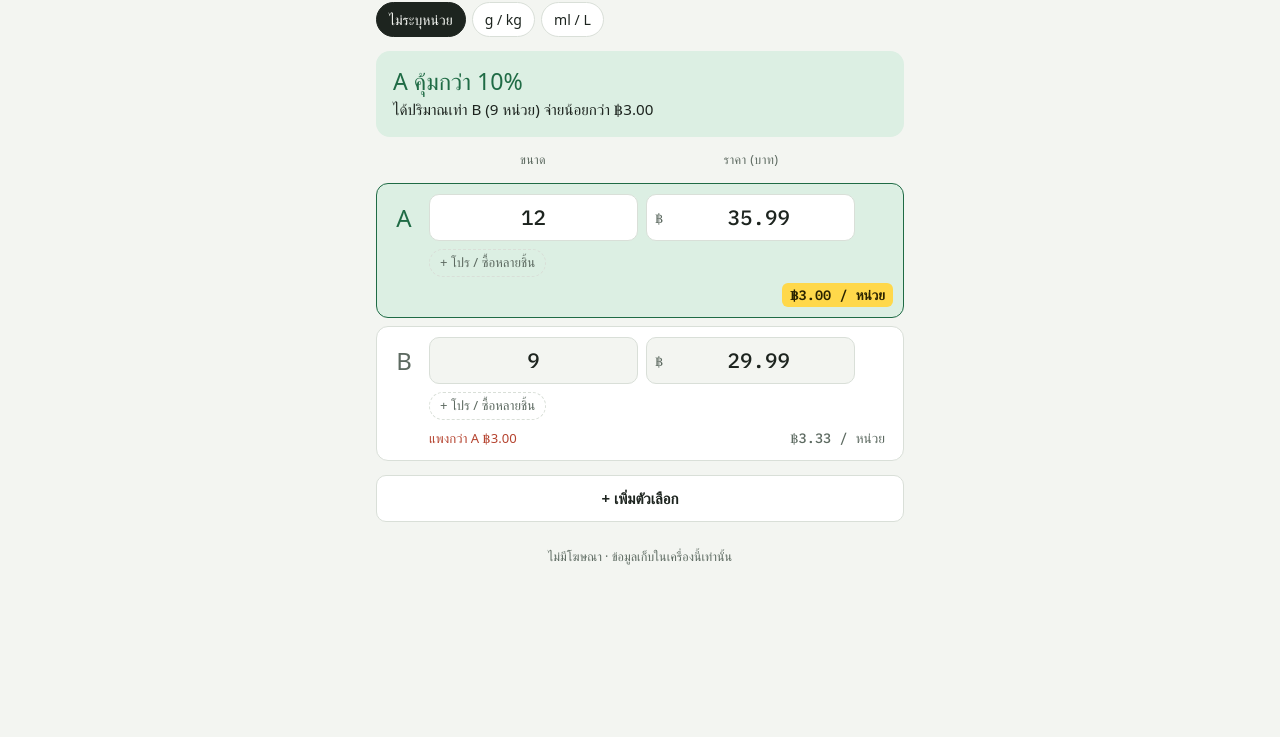
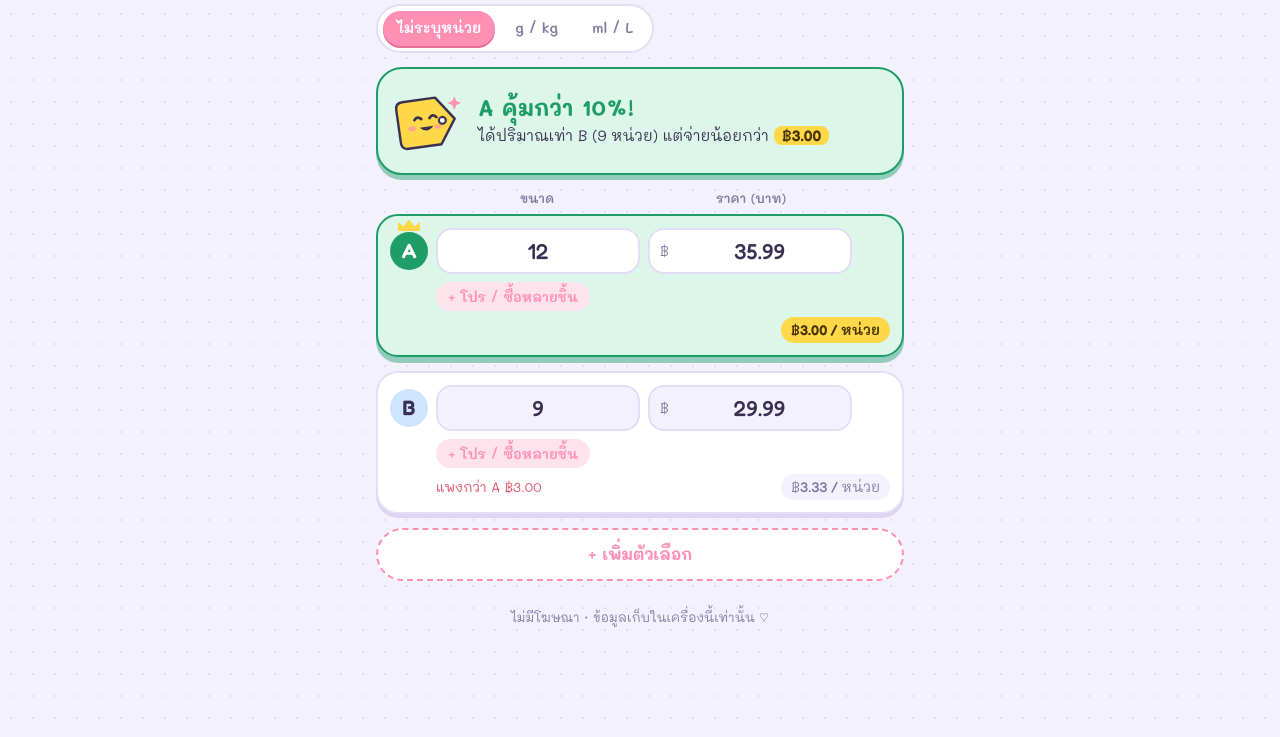
Before and after one commit to atkxmmm/kumkwa, a plain HTML site: page index.html in a window 1280 px wide. Shown: the part 63-800 px from the top of the page. Drawn offline with Linux system fonts and the light colour scheme; a web font is replaced by a local one.

Commit message:
Cuter look: pastel theme, rounded Thai font, mascot and new icon
Co-Authored-By: Claude Opus 5.5 <noreply@anthropic.com>
Claude-Session: https://claude.ai/code/session_019zv4E16KqJG6NiQ1cU4FmJ

```diff
--- a/index.html
+++ b/index.html
@@ -4,8 +4,8 @@
 <meta charset="utf-8">
 <meta name="viewport" content="width=device-width, initial-scale=1, viewport-fit=cover">
 <meta name="description" content="เทียบราคาต่อหน่วย ดูว่าสินค้าแบบไหนคุ้มกว่า">
-<meta name="theme-color" content="#f3f5f1" media="(prefers-color-scheme: light)">
-<meta name="theme-color" content="#141915" media="(prefers-color-scheme: dark)">
+<meta name="theme-color" content="#f4f1ff" media="(prefers-color-scheme: light)">
+<meta name="theme-color" content="#1d1929" media="(prefers-color-scheme: dark)">
 <meta name="apple-mobile-web-app-capable" content="yes">
 <meta name="mobile-web-app-capable" content="yes">
 <meta name="apple-mobile-web-app-status-bar-style" content="default">
@@ -24,114 +24,145 @@ button, input, select { touch-action: manipulation; }
 </style>
 <title>คุ้มกว่า</title>
 <link rel="preconnect" href="https://fonts.googleapis.com">
-<link rel="stylesheet" href="https://fonts.googleapis.com/css2?family=Bai+Jamjuree:wght@600;700&family=IBM+Plex+Sans+Thai:wght@400;500;600&family=IBM+Plex+Mono:wght@500;600&display=swap">
+<link rel="stylesheet" href="https://fonts.googleapis.com/css2?family=Mali:wght@400;600;700&family=Fredoka:wght@500;600&display=swap">
 <style>
-/* Layout: a one-hand calculator. Result banner on top, lettered rows (A, B, C…) like shelf tags, winner row turns green with a yellow price tag */
+/* Layout: a pocket calculator that feels like a sticker sheet. Mascot price tag reacts in the result bubble; lettered rows wear colored round badges; the winner row turns mint with a yellow tag */
 :root {
-  --bg: #f3f5f1;
+  --bg: #f4f1ff;          /* soft lavender paper */
   --surface: #ffffff;
-  --fg: #1d241f;
-  --muted: #5d6a61;
-  --line: #d9dfd8;
-  --accent: #1f6b45;
-  --accent-soft: #dcefe3;
+  --fg: #3a3152;          /* plum ink */
+  --muted: #847b9e;
+  --line: #e4ddf6;
+  --accent: #1f9d68;      /* mint win */
+  --accent-soft: #dcf6e9;
   --tag: #ffd84a;
-  --tag-fg: #2a2300;
-  --warn: #b5432f;
-  --warn-soft: #fbe9e4;
-  --font-display: "Bai Jamjuree", "IBM Plex Sans Thai", system-ui, sans-serif;
-  --font-body: "IBM Plex Sans Thai", system-ui, sans-serif;
-  --font-num: "IBM Plex Mono", ui-monospace, monospace;
+  --tag-fg: #4a3500;
+  --pink: #ff8fb3;
+  --pink-soft: #ffe3ec;
+  --warn: #e0506a;
+  --warn-soft: #ffe6ea;
+  --shadow: #ddd5f3;
+  --b1: #ffd0de; --b2: #cfe4ff; --b3: #fff0b8; --b4: #d9f5e4; --b5: #e8dcff; --b6: #ffe0c7;
+  --font-display: "Mali", "IBM Plex Sans Thai", system-ui, sans-serif;
+  --font-body: "Mali", "IBM Plex Sans Thai", system-ui, sans-serif;
+  --font-num: "Fredoka", "Mali", ui-rounded, system-ui, sans-serif;
 }
 @media (prefers-color-scheme: dark) { :root:not([data-theme="light"]) {
-  --bg: #141915; --surface: #1d241f; --fg: #e8eee9; --muted: #9aa89f; --line: #313b34;
-  --accent: #5fc58f; --accent-soft: #1d3326; --tag: #f0c935; --tag-fg: #241d00; --warn: #ef8a74; --warn-soft: #3a221c;
+  --bg: #1d1929; --surface: #2a2440; --fg: #f1ecff; --muted: #a79fc2; --line: #3d3557;
+  --accent: #5fdba2; --accent-soft: #1f3b31; --tag: #f5cf3f; --tag-fg: #2e2200; --pink: #ff8fb3; --pink-soft: #45263a;
+  --warn: #ff8496; --warn-soft: #482431; --shadow: #15121f;
+  --b1: #5a2d40; --b2: #263f63; --b3: #574a1c; --b4: #234a36; --b5: #3e3266; --b6: #5a3a24;
   color-scheme: dark; } }
 :root[data-theme="dark"] {
-  --bg: #141915; --surface: #1d241f; --fg: #e8eee9; --muted: #9aa89f; --line: #313b34;
-  --accent: #5fc58f; --accent-soft: #1d3326; --tag: #f0c935; --tag-fg: #241d00; --warn: #ef8a74; --warn-soft: #3a221c;
+  --bg: #1d1929; --surface: #2a2440; --fg: #f1ecff; --muted: #a79fc2; --line: #3d3557;
+  --accent: #5fdba2; --accent-soft: #1f3b31; --tag: #f5cf3f; --tag-fg: #2e2200; --pink: #ff8fb3; --pink-soft: #45263a;
+  --warn: #ff8496; --warn-soft: #482431; --shadow: #15121f;
+  --b1: #5a2d40; --b2: #263f63; --b3: #574a1c; --b4: #234a36; --b5: #3e3266; --b6: #5a3a24;
   color-scheme: dark; }
 
 * { box-sizing: border-box; }
-body { background: var(--bg); color: var(--fg); font-family: var(--font-body); font-size: 15px; line-height: 1.5; }
-.wrap { max-width: 560px; margin: 0 auto; padding-block: 16px 96px;
+body { background: var(--bg); color: var(--fg); font-family: var(--font-body); font-size: 15px; line-height: 1.55;
+  background-image: radial-gradient(var(--line) 1.2px, transparent 1.2px); background-size: 22px 22px; }
+.wrap { max-width: 560px; margin: 0 auto; padding-block: 18px 96px;
   padding-left: max(16px, env(safe-area-inset-left, 0px)); padding-right: max(16px, env(safe-area-inset-right, 0px));
   display: flex; flex-direction: column; gap: 14px; }
 
 .top { display: flex; align-items: center; justify-content: space-between; gap: 12px; }
-h1 { font-family: var(--font-display); font-size: 1.6rem; line-height: 1; margin: 0; }
-.link { font: inherit; background: none; border: none; color: var(--muted); cursor: pointer; padding: 6px 8px; border-radius: 8px; }
-.link:hover { color: var(--fg); }
+h1 { font-family: var(--font-display); font-weight: 700; font-size: 1.85rem; line-height: 1; margin: 0; display: flex; align-items: center; gap: 8px; }
+h1 .dot { width: 12px; height: 12px; border-radius: 50%; background: var(--pink); box-shadow: 16px 0 0 var(--tag), 32px 0 0 var(--accent); margin-right: 32px; }
+.link { font: inherit; font-weight: 600; background: var(--surface); border: 2px solid var(--line); color: var(--muted); cursor: pointer; padding: 4px 12px; border-radius: 999px; margin-left: 6px; }
+.link:hover { color: var(--fg); border-color: var(--pink); }
 
-.mode { display: flex; gap: 6px; flex-wrap: wrap; }
-.mode button { font: inherit; font-size: .88rem; padding: 6px 12px; border-radius: 999px; border: 1px solid var(--line); background: var(--surface); color: var(--fg); cursor: pointer; }
-.mode button[aria-pressed="true"] { background: var(--fg); color: var(--bg); border-color: var(--fg); }
+.mode { display: flex; gap: 6px; flex-wrap: wrap; background: var(--surface); padding: 5px; border-radius: 999px; border: 2px solid var(--line); align-self: flex-start; max-width: 100%; }
+.mode button { font: inherit; font-weight: 600; font-size: .9rem; padding: 6px 14px; border-radius: 999px; border: none; background: transparent; color: var(--muted); cursor: pointer; }
+.mode button[aria-pressed="true"] { background: var(--pink); color: #fff; box-shadow: 0 2px 0 #e76d96; }
 
-.verdict { min-height: 86px; border-radius: 14px; padding: 14px 16px; background: var(--surface); border: 1px solid var(--line); display: flex; flex-direction: column; justify-content: center; gap: 2px; }
-.verdict.win { background: var(--accent-soft); border-color: transparent; }
-.verdict .big { font-family: var(--font-display); font-size: 1.45rem; line-height: 1.25; text-wrap: balance; }
+.verdict { min-height: 104px; border-radius: 26px; padding: 14px 18px 14px 12px; background: var(--surface); border: 2px solid var(--line);
+  box-shadow: 0 5px 0 var(--shadow); display: flex; align-items: center; gap: 12px; }
+.verdict.win { background: var(--accent-soft); border-color: var(--accent); box-shadow: 0 5px 0 color-mix(in srgb, var(--accent) 45%, transparent); }
+.mascot { flex: 0 0 76px; width: 76px; height: 76px; }
+.mascot svg { width: 100%; height: 100%; display: block; overflow: visible; }
+.verdict.pop .mascot { animation: pop .55s cubic-bezier(.3, 1.6, .5, 1); }
+@keyframes pop { 0% { transform: scale(.6) rotate(-14deg); } 60% { transform: scale(1.12) rotate(6deg); } 100% { transform: none; } }
+.mascot .blink { animation: blink 4s infinite; transform-origin: center; transform-box: fill-box; }
+@keyframes blink { 0%, 92%, 100% { transform: scaleY(1); } 95% { transform: scaleY(.1); } }
+.vtext { display: flex; flex-direction: column; gap: 2px; min-width: 0; }
+.verdict .big { font-family: var(--font-display); font-weight: 700; font-size: 1.4rem; line-height: 1.3; text-wrap: balance; }
 .verdict.win .big { color: var(--accent); }
 .verdict .sub { color: var(--muted); font-size: .9rem; }
-.verdict .save { color: var(--fg); font-size: .95rem; font-weight: 500; }
-.alert { background: var(--warn-soft); color: var(--fg); border-radius: 10px; padding: 10px 14px; font-size: .88rem; }
+.verdict .save { color: var(--fg); font-size: .95rem; }
+.verdict .save b { font-family: var(--font-num); font-weight: 600; background: var(--tag); color: var(--tag-fg); padding: 0 8px; border-radius: 8px; }
+.alert { background: var(--warn-soft); color: var(--fg); border-radius: 18px; padding: 10px 14px; font-size: .88rem; border: 2px dashed var(--warn); }
 .alert b { color: var(--warn); }
 
-.colhead, .row-main { display: grid; grid-template-columns: 34px minmax(0, 1fr) minmax(0, 1fr) 30px; gap: 8px; align-items: center; }
-.colhead { font-size: .78rem; color: var(--muted); letter-spacing: .03em; padding: 0 10px; }
+.colhead, .row-main { display: grid; grid-template-columns: 38px minmax(0, 1fr) minmax(0, 1fr) 30px; gap: 8px; align-items: center; }
+.colhead { font-size: .8rem; font-weight: 600; color: var(--muted); padding: 0 12px; margin-bottom: -6px; }
 .colhead span { text-align: center; }
 
-.list { display: flex; flex-direction: column; gap: 8px; }
-.row { background: var(--surface); border: 1px solid var(--line); border-radius: 12px; padding: 10px; display: flex; flex-direction: column; gap: 8px; transition: background .15s; }
-.row.best { background: var(--accent-soft); border-color: var(--accent); }
-.letter { font-family: var(--font-display); font-size: 1.5rem; text-align: center; color: var(--muted); }
-.row.best .letter { color: var(--accent); }
+.list { display: flex; flex-direction: column; gap: 12px; }
+.row { background: var(--surface); border: 2px solid var(--line); border-radius: 22px; padding: 12px; display: flex; flex-direction: column; gap: 8px;
+  box-shadow: 0 4px 0 var(--shadow); transition: background .2s, border-color .2s, transform .2s; }
+.row.best { background: var(--accent-soft); border-color: var(--accent); transform: translateY(-2px); box-shadow: 0 6px 0 color-mix(in srgb, var(--accent) 45%, transparent); }
+.letter { font-family: var(--font-num); font-weight: 600; font-size: 1.3rem; width: 38px; height: 38px; border-radius: 50%; display: grid; place-items: center; color: var(--fg); background: var(--b1); position: relative; }
+.row:nth-child(6n+2) .letter { background: var(--b2); }
+.row:nth-child(6n+3) .letter { background: var(--b3); }
+.row:nth-child(6n+4) .letter { background: var(--b4); }
+.row:nth-child(6n+5) .letter { background: var(--b5); }
+.row:nth-child(6n+6) .letter { background: var(--b6); }
+.row.best .letter { background: var(--accent); color: var(--surface); }
+.row.best .letter::after { content: ""; position: absolute; top: -13px; left: 50%; width: 22px; height: 12px; transform: translateX(-50%);
+  background: var(--tag); clip-path: polygon(0 100%, 0 20%, 25% 60%, 50% 0, 75% 60%, 100% 20%, 100% 100%); }
 
-.num-wrap { display: flex; align-items: center; background: var(--bg); border: 1.5px solid var(--line); border-radius: 10px; min-width: 0; }
-.num-wrap:focus-within { border-color: var(--tag); box-shadow: 0 0 0 2px var(--tag); }
+.num-wrap { display: flex; align-items: center; background: var(--bg); border: 2px solid var(--line); border-radius: 16px; min-width: 0; }
+.num-wrap:focus-within { border-color: var(--pink); box-shadow: 0 0 0 3px var(--pink-soft); }
 .row.best .num-wrap { background: var(--surface); }
 .num-wrap.dim { opacity: .45; }
-.num { font-family: var(--font-num); font-size: 1.3rem; font-variant-numeric: tabular-nums; text-align: center; width: 100%; min-width: 0; border: none; background: transparent; color: var(--fg); padding: 9px 4px; outline: none; }
-.num-wrap select { font: inherit; font-size: 1rem; border: none; background: transparent; color: var(--muted); padding: 0 4px 0 0; }
-.affix { color: var(--muted); font-size: .85rem; padding-left: 8px; }
+.num { font-family: var(--font-num); font-weight: 500; font-size: 1.35rem; font-variant-numeric: tabular-nums; text-align: center; width: 100%; min-width: 0; border: none; background: transparent; color: var(--fg); padding: 8px 4px; outline: none; }
+.num::placeholder { color: var(--muted); opacity: .6; font-size: .9rem; }
+.num-wrap select { font: inherit; font-size: 1rem; border: none; background: transparent; color: var(--muted); padding: 0 6px 0 0; }
+.affix { color: var(--muted); font-size: .9rem; padding-left: 10px; }
 
-.del { border: none; background: none; color: var(--muted); cursor: pointer; font-size: 1.25rem; line-height: 1; padding: 4px; border-radius: 6px; }
-.del:hover { color: var(--warn); }
+.del { border: none; background: var(--bg); color: var(--muted); cursor: pointer; font-size: 1.1rem; line-height: 1; width: 30px; height: 30px; border-radius: 50%; }
+.del:hover { color: var(--warn); background: var(--warn-soft); }
 .del:disabled { visibility: hidden; }
 
-.row-sub { display: flex; flex-direction: column; gap: 6px; padding-left: 42px; }
-.promo-btn { align-self: flex-start; font: inherit; font-size: .82rem; color: var(--muted); background: none; border: 1px dashed var(--line); border-radius: 999px; padding: 3px 10px; cursor: pointer; }
-.promo { display: flex; align-items: center; gap: 6px; font-size: .85rem; color: var(--muted); flex-wrap: wrap; }
-.promo input, .promo select { font: inherit; font-size: 1rem; padding: 4px 6px; border-radius: 8px; border: 1.5px solid var(--line); background: var(--bg); color: var(--fg); }
+.row-sub { display: flex; flex-direction: column; gap: 6px; padding-left: 46px; }
+.promo-btn { align-self: flex-start; font: inherit; font-size: .85rem; font-weight: 600; color: var(--pink); background: var(--pink-soft); border: none; border-radius: 999px; padding: 4px 12px; cursor: pointer; }
+.promo-btn:hover { filter: brightness(.97); }
+.promo { display: flex; align-items: center; gap: 6px; font-size: .88rem; color: var(--muted); flex-wrap: wrap; background: var(--pink-soft); border-radius: 16px; padding: 8px 10px; }
+.promo input, .promo select { font: inherit; font-size: 1rem; padding: 3px 8px; border-radius: 12px; border: 2px solid transparent; background: var(--surface); color: var(--fg); }
 .promo input { font-family: var(--font-num); width: 58px; text-align: center; }
-.promo input:focus, .promo select:focus { outline: none; border-color: var(--tag); }
+.promo select[data-p="type"], .promo select[data-p="basis"] { flex: 1 1 100%; }
+.promo input:focus, .promo select:focus { outline: none; border-color: var(--pink); }
 .promo .x { border: none; background: none; color: var(--muted); cursor: pointer; font: inherit; font-size: .82rem; text-decoration: underline; padding: 2px 4px; }
-.info { display: flex; align-items: baseline; justify-content: space-between; gap: 8px; flex-wrap: wrap; }
-.summary { font-size: .82rem; color: var(--muted); min-width: 0; }
+.info { display: flex; align-items: center; justify-content: space-between; gap: 8px; flex-wrap: wrap; }
+.summary { font-size: .84rem; color: var(--muted); min-width: 0; }
 .summary.err { color: var(--warn); }
 .summary.more { color: var(--warn); }
-.unitprice { font-family: var(--font-num); font-variant-numeric: tabular-nums; font-size: .85rem; color: var(--muted); padding: 2px 8px; border-radius: 6px; margin-left: auto; white-space: nowrap; }
+.unitprice { font-family: var(--font-num); font-weight: 500; font-variant-numeric: tabular-nums; font-size: .88rem; color: var(--muted); padding: 2px 10px; border-radius: 999px; background: var(--bg); margin-left: auto; white-space: nowrap; }
 .row.best .unitprice { background: var(--tag); color: var(--tag-fg); font-weight: 600; }
 
 .actions { display: flex; gap: 8px; }
-.btn { font: inherit; font-weight: 600; padding: 11px 16px; border-radius: 10px; cursor: pointer; border: 1px solid var(--line); background: var(--surface); color: var(--fg); flex: 1; }
+.btn { font: inherit; font-weight: 700; font-size: 1rem; padding: 12px 16px; border-radius: 999px; cursor: pointer; border: 2px dashed var(--pink); background: var(--surface); color: var(--pink); flex: 1; transition: transform .1s; }
+.btn:active { transform: translateY(2px); }
 .btn:disabled { opacity: .45; cursor: default; }
-button:focus-visible, select:focus-visible { outline: 2px solid var(--accent); outline-offset: 2px; }
+button:focus-visible, select:focus-visible { outline: 3px solid var(--pink); outline-offset: 2px; }
 
-.help { background: var(--surface); border: 1px solid var(--line); border-radius: 12px; padding: 12px 16px; font-size: .9rem; }
+.help { background: var(--surface); border: 2px solid var(--line); border-radius: 22px; padding: 12px 18px; font-size: .9rem; box-shadow: 0 4px 0 var(--shadow); }
 .help ul { margin: 6px 0 0; padding-left: 1.1em; display: grid; gap: 4px; }
-.foot { text-align: center; color: var(--muted); font-size: .78rem; }
+.foot { text-align: center; color: var(--muted); font-size: .8rem; }
 
 .toast { position: fixed; left: 50%; transform: translateX(-50%); bottom: calc(16px + env(safe-area-inset-bottom, 0px));
-  width: min(calc(100% - 32px), 420px); background: var(--fg); color: var(--bg); border-radius: 12px; padding: 10px 10px 10px 16px;
+  width: min(calc(100% - 32px), 420px); background: var(--fg); color: var(--bg); border-radius: 999px; padding: 8px 8px 8px 20px;
   display: flex; align-items: center; justify-content: space-between; gap: 10px; box-shadow: 0 6px 24px rgba(0,0,0,.2); z-index: 20; }
-.toast button { font: inherit; font-weight: 600; background: var(--tag); color: var(--tag-fg); border: none; border-radius: 8px; padding: 6px 14px; cursor: pointer; }
-@media (prefers-reduced-motion: reduce) { .row { transition: none; } }
+.toast button { font: inherit; font-weight: 700; background: var(--tag); color: var(--tag-fg); border: none; border-radius: 999px; padding: 6px 16px; cursor: pointer; }
+@media (prefers-reduced-motion: reduce) { .row { transition: none; } .verdict.pop .mascot, .mascot .blink { animation: none; } }
 </style>
 </head>
 <body>
 <div class="wrap">
   <div class="top">
-    <h1>คุ้มกว่า</h1>
+    <h1><span class="dot" aria-hidden="true"></span>คุ้มกว่า</h1>
     <div><button class="link" id="helpBtn" type="button" aria-expanded="false">วิธีใช้</button><button class="link" id="clear" type="button">ล้าง</button></div>
   </div>
 
@@ -161,7 +192,7 @@ button:focus-visible, select:focus-visible { outline: 2px solid var(--accent); o
   <div class="actions">
     <button class="btn" id="add" type="button">+ เพิ่มตัวเลือก</button>
   </div>
-  <p class="foot">ไม่มีโฆษณา · ข้อมูลเก็บในเครื่องนี้เท่านั้น</p>
+  <p class="foot">ไม่มีโฆษณา · ข้อมูลเก็บในเครื่องนี้เท่านั้น ♡</p>
 </div>
 
 <div class="toast" id="toast" role="status" hidden><span>ล้างข้อมูลแล้ว</span><button type="button" id="undo">เลิกทำ</button></div>
@@ -313,6 +344,26 @@ function render() {
   update();
 }
 
+let lastWin = "";
+// Little price-tag buddy that reacts to the result
+function mascot(mood) {
+  const eyes = mood === "happy"
+    ? `<path d="M36 46 q5 -6 10 0 M58 46 q5 -6 10 0" fill="none" stroke="#3a3152" stroke-width="4" stroke-linecap="round"/>`
+    : `<g class="blink"><circle cx="41" cy="46" r="4.5" fill="#3a3152"/><circle cx="63" cy="46" r="4.5" fill="#3a3152"/></g>`;
+  const mouth = mood === "happy" ? `<path d="M42 58 q10 11 20 0" fill="#3a3152"/>`
+    : mood === "equal" ? `<path d="M44 60 h16" stroke="#3a3152" stroke-width="4" stroke-linecap="round"/>`
+    : `<circle cx="56" cy="61" r="4" fill="none" stroke="#3a3152" stroke-width="3.5"/>`;
+  const extra = mood === "think" ? `<circle cx="92" cy="20" r="4" fill="#c9bfe6"/><circle cx="101" cy="9" r="6" fill="#c9bfe6"/>`
+    : mood === "happy" ? `<path d="M93 14 l3 7 7 3 -7 3 -3 7 -3 -7 -7 -3 7 -3z" fill="#ff8fb3"/>` : "";
+  return `<div class="mascot" aria-hidden="true"><svg viewBox="0 0 110 100">
+    <g transform="rotate(-8 55 52)">
+      <path d="M22 18 H70 L94 52 L70 86 H22 Q12 86 12 76 V28 Q12 18 22 18Z" fill="#ffd84a" stroke="#3a3152" stroke-width="3.5" stroke-linejoin="round"/>
+      <circle cx="76" cy="52" r="5" fill="#fff" stroke="#3a3152" stroke-width="3"/>
+      ${eyes}${mouth}
+      <ellipse cx="31" cy="58" rx="6" ry="3.5" fill="#ff8fb3" opacity=".7"/><ellipse cx="68" cy="60" rx="5" ry="3" fill="#ff8fb3" opacity=".7"/>
+    </g>${extra}</svg></div>`;
+}
+
 function update() {
   const m = MODES[state.mode];
   const res = state.items.map(calc);
@@ -344,16 +395,19 @@ function update() {
 
   const v = $("#verdict");
   v.classList.toggle("win", decisive);
+  const winKey = decisive ? bestNames : "";
+  if (winKey && winKey !== lastWin) { v.classList.remove("pop"); void v.offsetWidth; v.classList.add("pop"); }
+  lastWin = winKey;
   if (valid.length < 2) {
-    v.innerHTML = `<div class="big">ใส่ขนาดและราคาอย่างน้อย 2 ตัวเลือก</div><div class="sub">ผลจะขึ้นตรงนี้ทันทีที่พิมพ์</div>`;
+    v.innerHTML = mascot("think") + `<div class="vtext"><div class="big">ใส่ขนาดกับราคาอย่างน้อย 2 ตัวเลือกนะ</div><div class="sub">ผลจะขึ้นตรงนี้ทันทีที่พิมพ์</div></div>`;
   } else if (!decisive) {
-    v.innerHTML = `<div class="big">คุ้มเท่ากัน</div><div class="sub">ราคาต่อ ${m.perLabel} เท่ากันทุกตัวเลือก เลือกแบบที่ใช้หมดทันได้เลย</div>`;
+    v.innerHTML = mascot("equal") + `<div class="vtext"><div class="big">คุ้มเท่ากันเลย</div><div class="sub">ราคาต่อ ${m.perLabel} เท่ากันทุกตัวเลือก เลือกแบบที่ใช้หมดทันได้เลย</div></div>`;
   } else {
     const next = valid.find(x => !near(x.unitPrice, best.unitPrice));
     const pct = (1 - best.unitPrice / next.unitPrice) * 100;
     const saved = next.total - best.unitPrice / m.per * next.qty;
-    v.innerHTML = `<div class="big">${bestNames} คุ้มกว่า ${pct < 0.5 ? "นิดเดียว" : fmtPct(pct)}</div>
-      <div class="save">ได้ปริมาณเท่า ${LETTERS[next.i]} (${fmtQty(next.qty)}) จ่ายน้อยกว่า ${fmtBaht(saved)}</div>`;
+    v.innerHTML = mascot("happy") + `<div class="vtext"><div class="big">${bestNames} คุ้มกว่า ${pct < 0.5 ? "นิดเดียว" : fmtPct(pct)}!</div>
+      <div class="save">ได้ปริมาณเท่า ${LETTERS[next.i]} (${fmtQty(next.qty)}) แต่จ่ายน้อยกว่า <b>${fmtBaht(saved)}</b></div></div>`;
   }
 
   // Plain mode can't convert units, so a huge size gap usually means L vs ml or kg vs g
--- a/sw.js
+++ b/sw.js
@@ -1,5 +1,5 @@
 // Bump VERSION whenever any file changes so phones pick up the new copy.
-const VERSION = "kumkwa-v1";
+const VERSION = "kumkwa-v2";
 const APP = ["./", "./index.html", "./manifest.webmanifest", "./icon-192.png", "./icon-512.png", "./apple-touch-icon.png"];
 
 self.addEventListener("install", e => {
```
Also changed, not shown: apple-touch-icon.png, icon-192.png, icon-512.png, icon-maskable-512.png, icon.svg, manifest.webmanifest.
